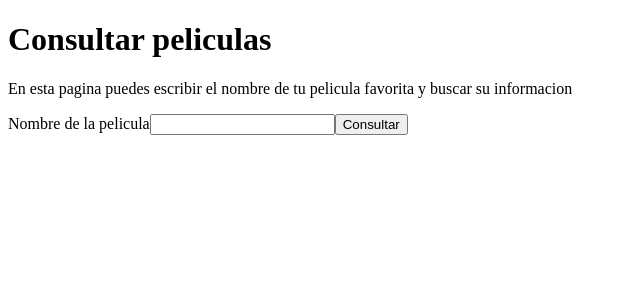
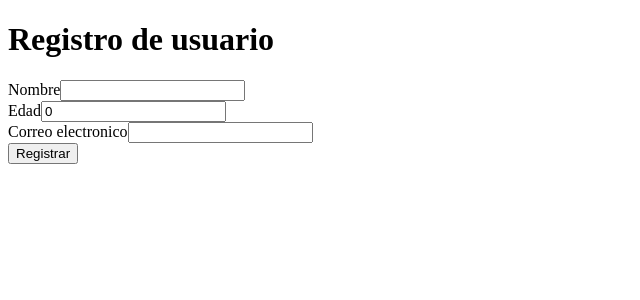
Before and after one commit to Lucy-J-Dev/react-consume-api, a React (Vite) app: page / in a window 1280 px wide. Shown: the top 300 px of the page, without its empty margins (0-640 px from the left). Built offline with nearby package versions, Linux system fonts and the light colour scheme.

Commit message:
Agregar ejemplo de un formulario con varios campos

```diff
--- a/src/App.jsx
+++ b/src/App.jsx
@@ -13,8 +13,8 @@ const App = () => {
       {/* <JsonPlaceHolderPhotoList /> */}
       {/* <JsonPlaceHolderCommentList /> */}
       {/* <JsonPlaceHolderComments /> */}
-      <InputExample />
-      {/* <FormExample /> */}
+      {/* <InputExample /> */}
+      <FormExample />
     </div>
   );
 };
--- /dev/null
+++ b/src/components/FormExample.jsx
@@ -0,0 +1,66 @@
+import { useState } from "react";
+
+const initialValue = {
+  name: "",
+  age: 0,
+  email: "",
+};
+
+const FormExample = () => {
+  const [formData, setFormData] = useState(initialValue);
+
+  const handleInputChange = (event) => {
+    const propName = event.target.name;
+    setFormData({ ...formData, [propName]: event.target.value });
+  };
+
+  const handleForm = (event) => {
+    event.preventDefault();
+    console.log(
+      `Nombre: ${formData.name} - Edad: ${formData.age} - Correo: ${formData.email}`
+    );
+    setFormData(initialValue);
+  };
+
+  return (
+    <>
+      <h1>Registro de usuario</h1>
+
+      <form onSubmit={handleForm}>
+        <div>
+          <label htmlFor="name">Nombre</label>
+          <input
+            type="text"
+            name="name"
+            id="name"
+            value={formData.name}
+            onChange={handleInputChange}
+          />
+        </div>
+        <div>
+          <label htmlFor="age">Edad</label>
+          <input
+            type="number"
+            name="age"
+            id="age"
+            value={formData.age}
+            onChange={handleInputChange}
+          />
+        </div>
+        <div>
+          <label htmlFor="email">Correo electronico</label>
+          <input
+            type="email"
+            name="email"
+            id="email"
+            value={formData.email}
+            onChange={handleInputChange}
+          />
+        </div>
+        <button type="submit">Registrar</button>
+      </form>
+    </>
+  );
+};
+
+export default FormExample;
```
